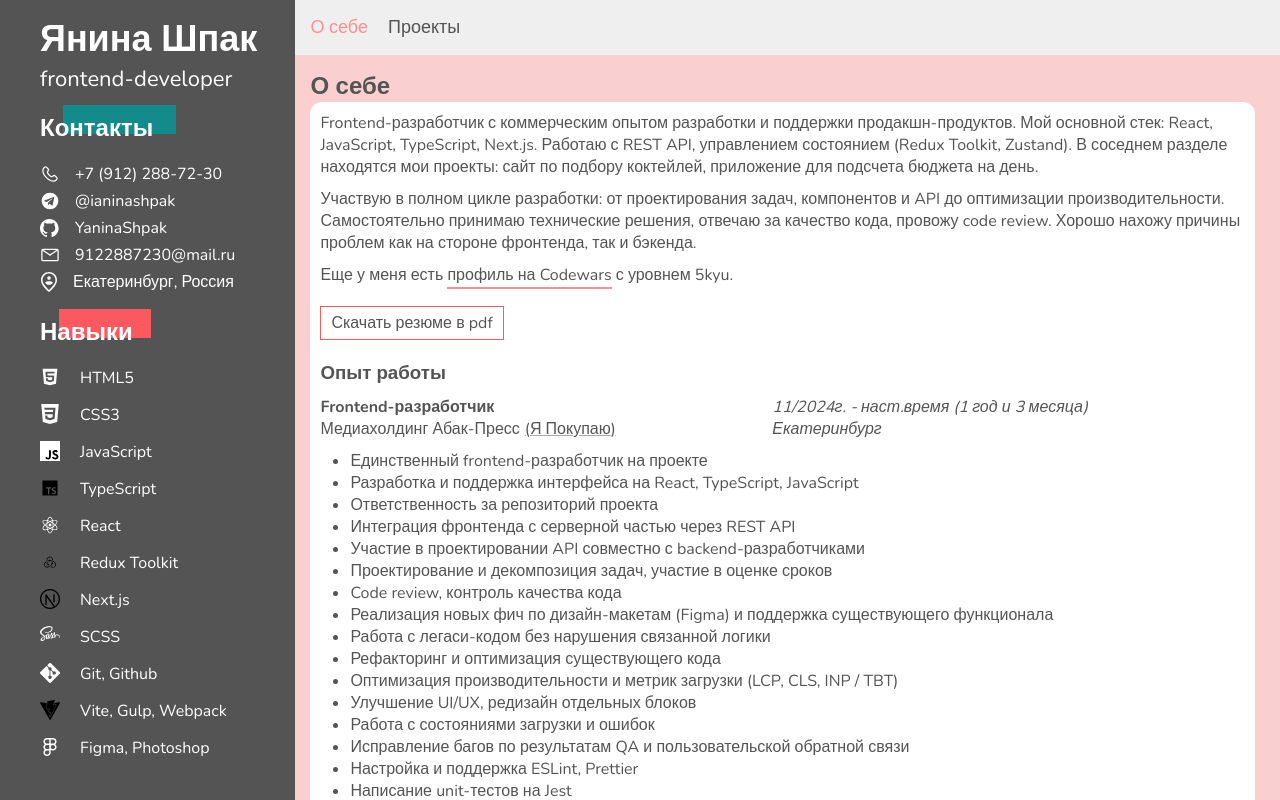
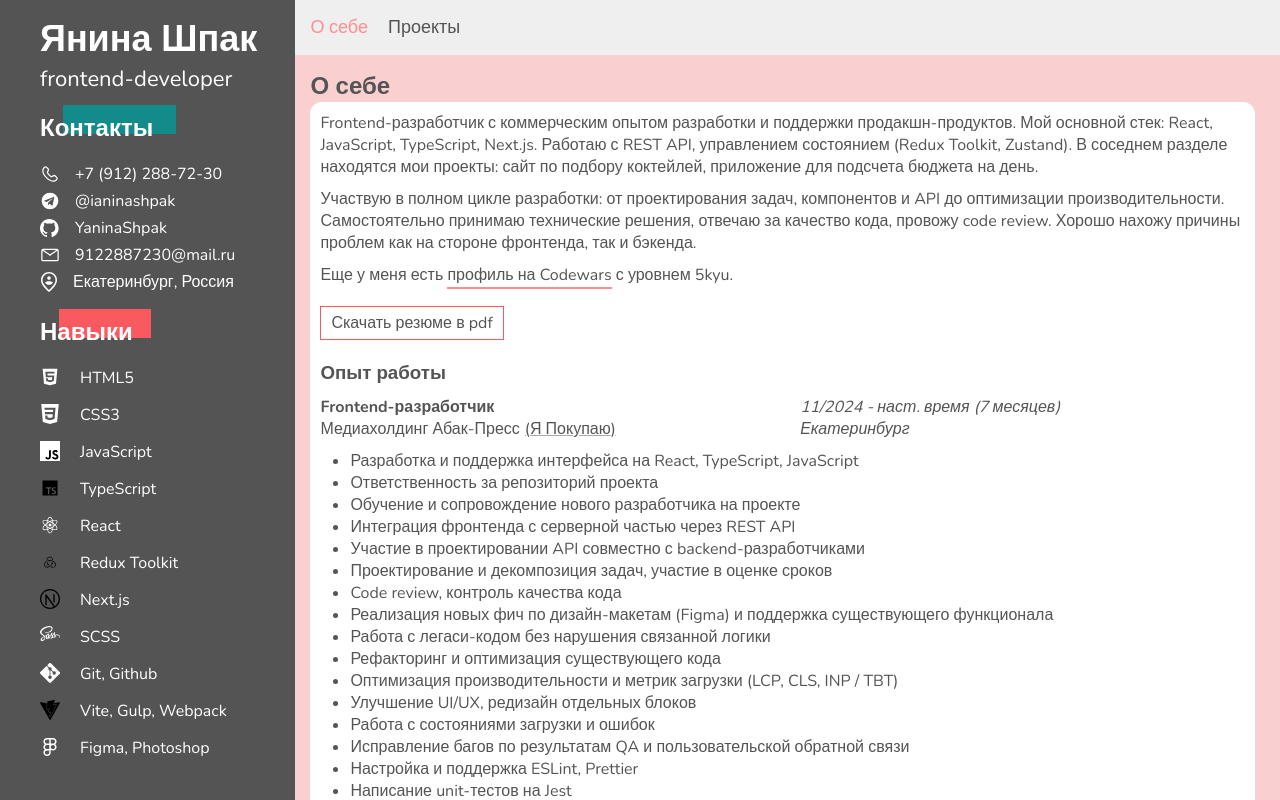
Before and after one commit to YaninaShpak/ianina-shpak-cv, a Next.js app: page /about in a window 1280 px wide. Built offline with nearby package versions, Linux system fonts and the light colour scheme.

Commit message:
feat: add experience duration calculate

```diff
--- a/app/components/content/ExperienceBlock/ExperienceBlock.jsx
+++ b/app/components/content/ExperienceBlock/ExperienceBlock.jsx
@@ -1,5 +1,7 @@
 import styles from "./ExperienceBlock.module.css";
 import ContentList from "../ContentList/ContentList";
+import formatPeriod from "@/app/utils/format-period";
+import { useMemo } from "react";
 
 const ExperienceBlock = ({
   position,
@@ -11,11 +13,14 @@ const ExperienceBlock = ({
   project,
   projectLink,
 }) => {
+  const { start, end } = period || {};
+  const experiencePeriod = useMemo(() => formatPeriod(start, end), [start, end]);
+
   return (
     <div className={styles.root}>
       <div className={styles.info}>
         <p className={styles.position}>{position}</p>
-        <p className={styles.period}>{period}</p>
+        <p className={styles.period}>{experiencePeriod}</p>
         <div className={styles.companyWrapper}>
           {companyLink ? (
             <a className={styles.link} href={companyLink} target="_blank">
--- a/app/data/experienceList.js
+++ b/app/data/experienceList.js
@@ -1,15 +1,18 @@
 const experienceList = [
   {
     position: "Frontend-разработчик",
-    period: "11/2024г. - наст.время (1 год и 3 месяца)",
+    period: {
+      start: "2024-11",
+      end: null,
+    },
     company: "Медиахолдинг Абак-Пресс",
     project: "Я Покупаю",
     projectLink: "https://www.yapokupayu.ru/",
     city: "Екатеринбург",
     details: [
-      "Единственный frontend-разработчик на проекте",
       "Разработка и поддержка интерфейса на React, TypeScript, JavaScript",
       "Ответственность за репозиторий проекта",
+      "Обучение и сопровождение нового разработчика на проекте",
       "Интеграция фронтенда с серверной частью через REST API",
       "Участие в проектировании API совместно с backend-разработчиками",
       "Проектирование и декомпозиция задач, участие в оценке сроков",
@@ -23,12 +26,15 @@ const experienceList = [
       "Исправление багов по результатам QA и пользовательской обратной связи",
       "Настройка и поддержка ESLint, Prettier",
       "Написание unit-тестов на Jest",
-      "Внедрила React on Rails для улучшения взаимодействия фронтенда с бэкендом и решения SEO проблем"
-    ]
+      "Внедрила React on Rails для улучшения взаимодействия фронтенда с бэкендом и решения SEO проблем",
+    ],
   },
   {
     position: "Редактор-аналитик / Руководитель отдела модерации",
-    period: "05/2018 - 02/2025гг. (6 лет и 10 месяцев)",
+    period: {
+      start: "2018-05",
+      end: "2025-02",
+    },
     company: "Медиалогия",
     companyLink: "https://www.mlg.ru/",
     city: "Москва",
@@ -40,9 +46,9 @@ const experienceList = [
       "Организация и планирование рабочего процесса",
       "Разработка и ведение документации",
       "Участие в тестировании нового функционала",
-      "Участие в брейн штормах"
-    ]
-  }
+      "Участие в брейн штормах",
+    ],
+  },
 ];
 
 export default experienceList;
--- /dev/null
+++ b/app/utils/calculate-duration.js
@@ -0,0 +1,16 @@
+const calculateDuration = (start, end = null) => {
+  const startDate = new Date(start);
+  const endDate = end ? new Date(end) : new Date();
+
+  let years = endDate.getFullYear() - startDate.getFullYear();
+  let months = endDate.getMonth() - startDate.getMonth() + 1;
+
+  if (months < 0) {
+    years--;
+    months += 12;
+  }
+
+  return { years, months };
+}
+
+export default calculateDuration;
--- /dev/null
+++ b/app/utils/format-duration.js
@@ -0,0 +1,25 @@
+const getYearWord = (n) => {
+  if (n % 10 === 1 && n % 100 !== 11) return 'год';
+  if ([2,3,4].includes(n % 10) && ![12,13,14].includes(n % 100)) return 'года';
+  return 'лет';
+}
+
+const getMonthWord = (n) => {
+  if (n % 10 === 1 && n % 100 !== 11) return 'месяц';
+  if ([2,3,4].includes(n % 10) && ![12,13,14].includes(n % 100)) return 'месяца';
+  return 'месяцев';
+}
+
+const formatDuration = ({ years, months }) => {
+  const y = years
+    ? `${years} ${getYearWord(years)}`
+    : '';
+
+  const m = months
+    ? `${months} ${getMonthWord(months)}`
+    : '';
+
+  return [y, m].filter(Boolean).join(' и ');
+}
+
+export default formatDuration;
--- /dev/null
+++ b/app/utils/format-period.js
@@ -0,0 +1,18 @@
+import calculateDuration from "./calculate-duration";
+import formatDuration from "./format-duration";
+
+const formatDate = (dateStr) => {
+  const date = new Date(dateStr);
+  return `${String(date.getMonth() + 1).padStart(2, '0')}/${date.getFullYear()}`;
+}
+
+const formatPeriod = (start, end) => {
+  const duration = calculateDuration(start, end);
+
+  const startStr = formatDate(start);
+  const endStr = end ? formatDate(end) : 'наст. время';
+
+  return `${startStr} - ${endStr} (${formatDuration(duration)})`;
+}
+
+export default formatPeriod;
```
Also changed, not shown: 2 other files (tests, documents, lock files or other folders).
